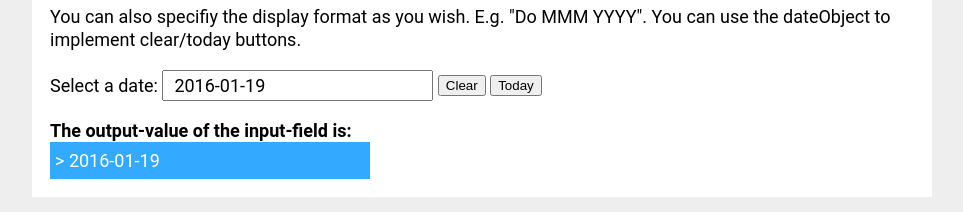
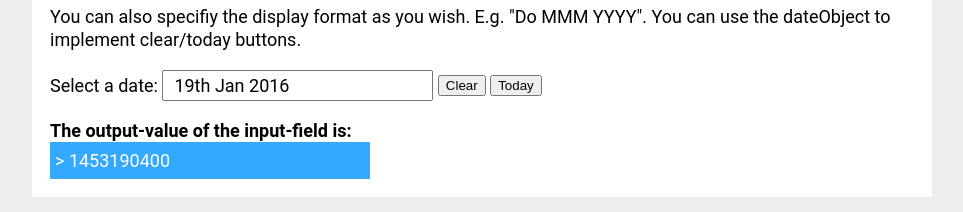
Before and after one commit to mydea/PikadayResponsive, a website: page index.html in a window 1280 px wide. Both pictures are taken after a click on the button "Today". Shown: the part 765-977 px from the top of the page, without its empty margins (158-1121 px from the left). Drawn offline with Linux system fonts and the light colour scheme.

Commit message:
Fix bug which set wrong date format on pikaday fields

```diff
--- a/index.html
+++ b/index.html
@@ -58,7 +58,8 @@
 
 	<h1>Change display format</h1>
 
-    <p>You can also specifiy the display format as you wish. E.g. "Do MMM YYYY". You can use the dateObject to implement clear/today buttons.</p>
+	<p>You can also specifiy the display format as you wish. E.g. "Do MMM YYYY". You can use the dateObject to implement
+		clear/today buttons.</p>
 
 	<p>
 		<label for="date3">Select a date:</label>
@@ -80,15 +81,13 @@
 <script src="src/pikaday-responsive.js"></script>
 
 <script>
-
-
 	moment.tz.setDefault("America/Los_Angeles");
 
 	var $date1 = $("#date1");
 	var instance1 = pikadayResponsive($date1, {
 		dayOffset: 1
 	});
-    $date1.on("change", function() {
+	$date1.on("change", function () {
 		$("#output1").html($(this).val());
 	});
 
@@ -96,23 +95,24 @@
 	var instance2 = pikadayResponsive($date2, {
 		outputFormat: "X"
 	});
-    $date2.on("change", function() {
+	$date2.on("change", function () {
 		$("#output2").html($(this).val());
 	});
 
 	var $date3 = $("#date3");
 	var instance3 = pikadayResponsive($date3, {
-        format: "Do MMM YYYY"
+		format: "Do MMM YYYY",
+		outputFormat: "X"
 	});
-    $date3.on("change", function() {
+	$date3.on("change", function () {
 		$("#output3").html($(this).val());
 	});
 
-    $("#clear").click(function() {
+	$("#clear").click(function () {
 		instance3.setDate(null);
 	});
 
-    $("#today").click(function() {
+	$("#today").click(function () {
 		instance3.setDate(moment());
 	});
 
--- a/package.json
+++ b/package.json
@@ -1,6 +1,6 @@
 {
   "name": "pikaday-responsive",
-  "version": "0.6.6",
+  "version": "0.6.7",
   "devDependencies": {
     "grunt": "~0.4.5",
     "grunt-contrib-concat": "^0.5.0",
--- a/src/pikaday-responsive.js
+++ b/src/pikaday-responsive.js
@@ -141,7 +141,7 @@
                     obj.date.add(settings.dayOffset, "day");
 
                     obj.value = obj.date.format(settings.outputFormat);
-                    $(this).val(obj.value);
+                    $(this).val(obj.date.format(settings.format));
                 }
 
                 // Convert numbers (unix timestamp) to ints
```
Also changed, not shown: dist/pikaday-package.css, dist/pikaday-package.js, dist/pikaday-responsive.css, dist/pikaday-responsive.js, dist/pikaday-responsive.min.js. Lines whose indentation alone changed are shown as unchanged.
